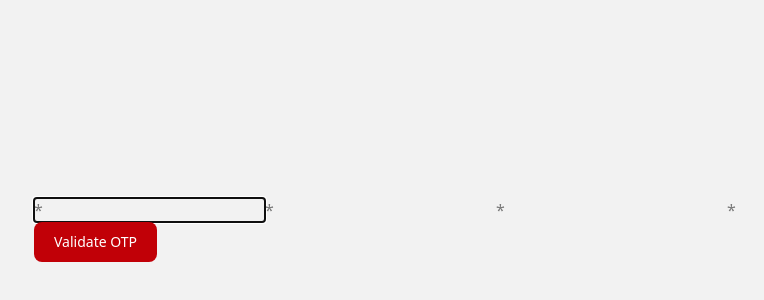
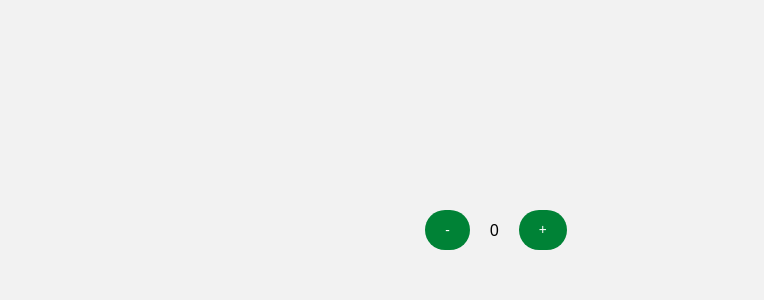
Before and after one commit to vaaluvishnu5146/React-Typescript-Todo-Application, a React (Vite) app: page / in a window 1280 px wide. Shown: the part 170-470 px from the top of the page, without its empty margins (144-908 px from the left). Built offline with nearby package versions, Linux system fonts and the light colour scheme.

Commit message:
Changes:
1. Added useCallback wrpper to increment and decrement methods

```diff
--- a/src/componentsv1/Counter.tsx
+++ b/src/componentsv1/Counter.tsx
@@ -1,33 +1,47 @@
 import { Button } from "flowbite-react";
-import { useState, useRef } from "react";
+import React, { useState, useCallback } from "react";
 
 export default function Counter() {
   const [count, setCount] = useState(0);
-  let counter = useRef(0);
+
+  const handleIncrement = useCallback(() => {
+    setCount((prev) => prev + 1);
+  }, []);
+
+  const handleDecrement = useCallback(() => {
+    setCount((prev) => prev - 1);
+  }, []);
+
   return (
     <div className="flex gap-5 items-center">
-      <Button
-        color="green"
-        pill
-        onClick={() => {
-          // setCount((prev) => prev - 1);
-          counter.current -= 1;
-        }}
-      >
+      <CounterForm
+        count={count}
+        increment={handleIncrement}
+        decrement={handleDecrement}
+      />
+    </div>
+  );
+}
+
+function CounterForm({
+  count,
+  increment,
+  decrement,
+}: {
+  count: number;
+  increment: (e: React.MouseEvent<HTMLButtonElement>) => void;
+  decrement: (e: React.MouseEvent<HTMLButtonElement>) => void;
+}) {
+  console.log("Re-Rendering");
+  return (
+    <>
+      <Button color="green" pill onClick={decrement}>
         -
       </Button>
       <p>{count}</p>
-      <p>{counter.current}</p>
-      <Button
-        color="green"
-        pill
-        onClick={() => {
-          // setCount((prev) => prev + 1);
-          counter.current += 1;
-        }}
-      >
+      <Button color="green" pill onClick={increment}>
         +
       </Button>
-    </div>
+    </>
   );
 }
--- a/src/componentsv1/OtpScreen.tsx
+++ b/src/componentsv1/OtpScreen.tsx
@@ -7,8 +7,6 @@ export default function OtpScreen() {
 
   useEffect(() => {
     inputRefs.current[0]?.focus();
-
-    console.log(inputRefs);
   }, []);
 
   const handleInputChange = (index: number) => {
@@ -26,6 +24,7 @@ export default function OtpScreen() {
           <input
             key={index}
             ref={(el) => {
+              console.log(el);
               inputRefs.current[index] = el!;
             }}
             type="text"
--- a/src/main.tsx
+++ b/src/main.tsx
@@ -1,13 +1,12 @@
 import { StrictMode } from "react";
 import { createRoot } from "react-dom/client";
-// import TaskTracker from "./pages/TaskTracker.tsx";
 import "./todo.css";
 import { ThemeInit } from "../.flowbite-react/init";
-import OtpScreen from "./componentsv1/OtpScreen";
+import Counter from "./componentsv1/Counter";
 
 createRoot(document.getElementById("root")!).render(
   <StrictMode>
     <ThemeInit />
-    <OtpScreen />
+    <Counter />
   </StrictMode>
 );
```
